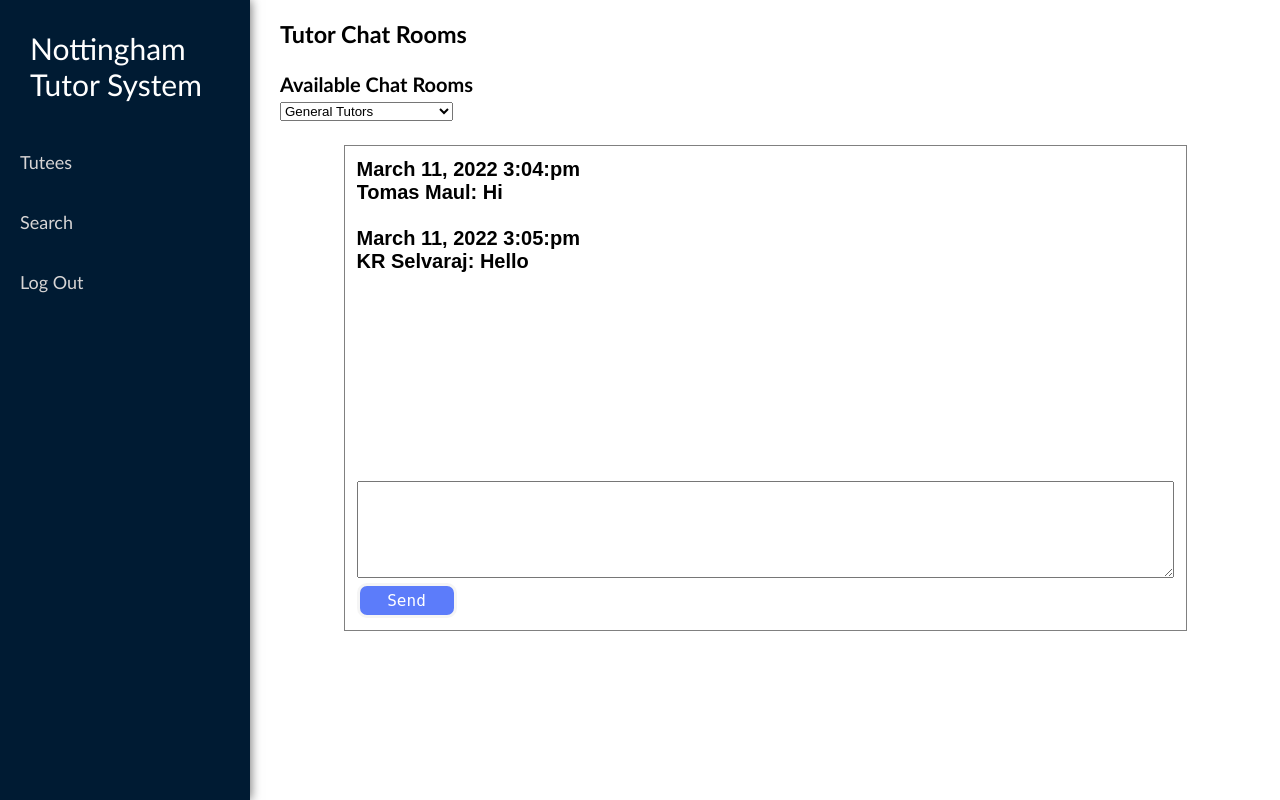
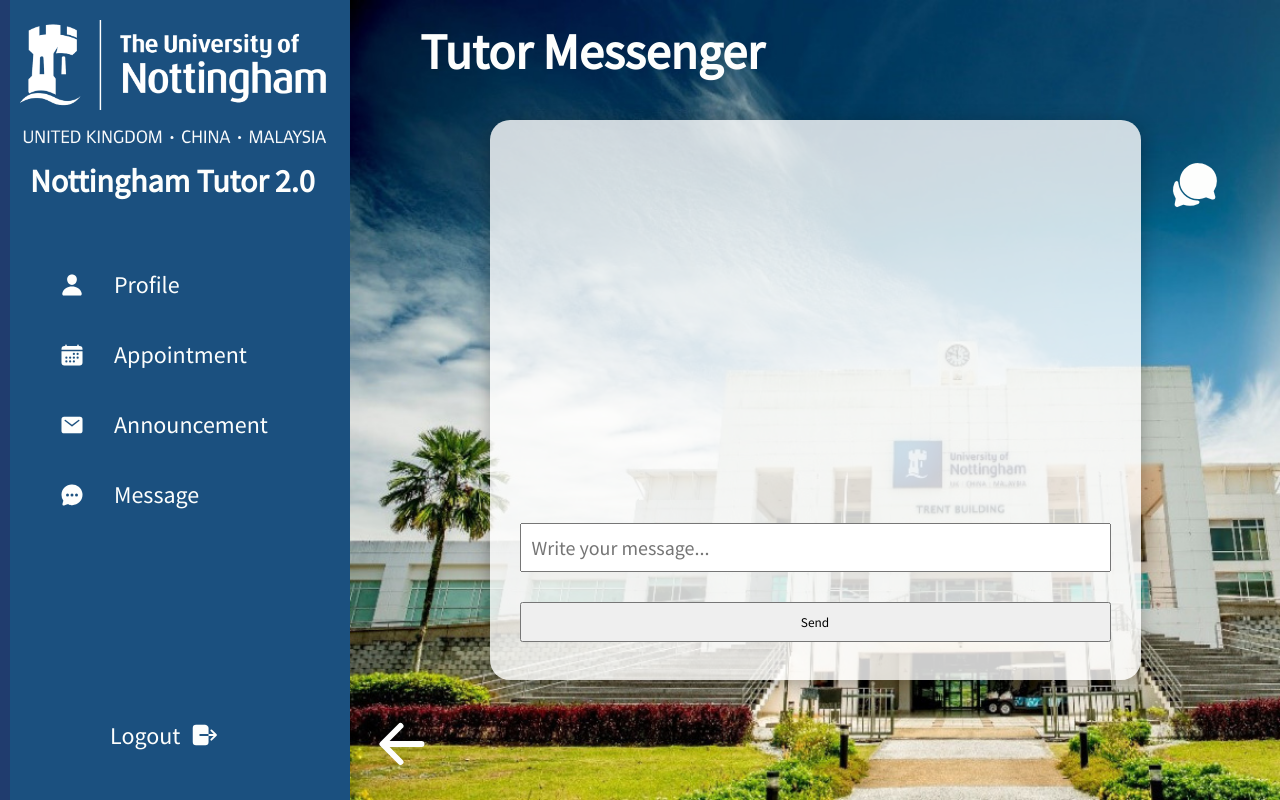
Before and after one commit to yenxuan1381/personal-tutoring-system, a PHP site: page /Chatroom.php in a window 1280 px wide. Run offline with PHP 8.4, Linux system fonts and the light colour scheme; the visitor is signed in with stand-in values (Sample User, id 1); data comes from the database, SQL or seed files in the repository; data that the repository does not hold is empty.

Commit message:
Update Chat UI and New Database

```diff
--- a/Codes/Chatroom.php
+++ b/Codes/Chatroom.php
@@ -1,11 +1,24 @@
+<?php
+	session_start();
+
+	include_once('Connection.php');
+
+	// If haven't login, then change to login page
+	if((!(isset($_SESSION['userid']))) or ($_SESSION['category'] != "Tutor"))
+	{
+		header("Location:Loginpage.php");
+	}
+?>
+
 <!DOCTYPE html>
-<html>
-
+<html lang="en">
     <head>
-    <link rel="stylesheet" href="default.css">
-    <link rel="stylesheet" href="ChatRoom.css">
+        <meta name="viewport" content="width=device-width, initial-scale=1.0">
+        <title>Nottingham Tutor 2.0</title>
         <!-- Add jquery to get response from user -->
         <script src="https://code.jquery.com/jquery-3.6.0.js" integrity="sha256-H+K7U5CnXl1h5ywQfKtSj8PCmoN9aaq30gDh27Xc0jk=" crossorigin="anonymous"></script>
+        <link rel="stylesheet" type="text/css" href="style.css">
+        <link rel="stylesheet" type="text/css" href="tutorchat.css">
         <script type="text/javascript">
 
         $(document).ready(function() { //using send button
@@ -51,56 +64,86 @@
             });
         }
     </script>
-    <title> Tutor Messenger </title>
     </head>
+    <body>
+        <aside>
+            <div class="header">
+                <div class="logo">
+                    <img src="./image/logo1.png" alt="" >
+                    <span class="title">Nottingham Tutor 2.0</span>
+                </div>
+                <div class="hidden">
+                    <img src="./image/icon.png" alt="">
+                </div>
+            </div>
+            <div class="menu">
+                <ul>
+                    <li>
+                        <a href="#">
+                            <ion-icon name="person"></ion-icon>
+                            <span class="title">Profile</span>
+                        </a>
+                    </li>
+                    <li>
+                        <a href="#">
+                            <ion-icon name="calendar"></ion-icon>
+                            <span class="title">Appointment</span>
+                        </a>
+                    </li>
+                    <li>
+                        <a href="Announcement.php">
+                            <ion-icon name="mail"></ion-icon>
+                            <span class="title">Announcement</span>
+                        </a>
+                    </li>
+                    <li>
+                        <a href="Chatroom.php">
+                            <ion-icon name="chatbubble-ellipses"></ion-icon>
+                            <span class="title">Message</span>
+                        </a>
+                    </li>
+                </ul>
+            </div>
+            <div class="logout">
+                <a href="#">
+                    <span class="title">Logout</span>
+                    <ion-icon name="log-out"></ion-icon>
+                </a>
+            </div>
+        </aside>
+        <main>
+            <div class="background">
+                <div class="background-image"></div>
+                <div class="title-container">
+                    <span class="title">Tutor Messenger</span>
+                </div>
+                <div class="content-container">
+                    <form class="form">
+                        <div id="result"></div>
 
-<body>
-    <!-- Start Menu -->
-    <div class="nav-btn">Menu</div>
-    <div class="container">
-        <div class="sidebar">
-
-            <nav>
-                <a href="#">Nottingham <span>Tutor System</span></a>
-                <ul>
-                    <li><a href="tutorpage.php">Tutees</a></li>
-                    <li><a href="Search.php">Search</a></li>
-                    <li><a href="Loginpage.php">Log Out</a></li>
-                </ul>
-
-            </nav>
-        </div>
-
-        <!-- End Menu -->
-        <!-- Star of Chat Room -->
-        <div class="main-content">
-            <h3><b>Tutor Chat Rooms</b></h3><br>
-            <b>Available Chat Rooms<b><br>
-                    <select name="selectroom" onchange="location = this.value;">
-                        <option value="#">General Tutors</option>
-                        <option value="#">Computer Science Tutors</option>
-                    </select>
-                    <br><br>
-                    <table id="chat_room">
-
-                        <tr>
-                            <td>
-                                <div id="result" style="overflow-y:scroll; height:300px; width: 720px;"></div>
-                                <form class="form">
-                                    <!--<input type="text" id="msg">--><br />
-                                    <textarea id="msg" rows="5" cols="80" style="font-size: 12pt"></textarea><br />
+                        <input type="text" id="msg" name="title" placeholder="Write your message..."><br></br>
                         <input type="hidden" value="<?php echo $row['chat_room_id']; ?>" id= 1>
                         <button type="button" id="send_msg">Send</button>
                     </form>
-                            </td>
-                        </tr>
-
-                    </table>
 
                 </div>
+                <div class="dropdown">
+                    <ion-icon name="chatbubbles"></ion-icon>
+                    <div class="dropdown-content">
+                    <select name="selectroom" onchange="location = this.value;">
+                        <option value="#">General Tutors</option>
+                        <option value="CSChatRoom.php">Computer Science Tutors</option>
+                    </select>
                     </div>
-    <!-- End of Chat room -->
-
+                </div>
+                <div class="back-button">
+                    <a href="announcement.php">
+                        <ion-icon name="arrow-back"></ion-icon>
+                    </a>
+                </div>
+            </div>
+        </main>
+    <script type="module" src="https://unpkg.com/ionicons@5.5.2/dist/ionicons/ionicons.esm.js"></script>
+    <script nomodule src="https://unpkg.com/ionicons@5.5.2/dist/ionicons/ionicons.js"></script>
     </body>
-
 </html>
--- /dev/null
+++ b/Codes/tutorchat.css
@@ -0,0 +1,164 @@
+.background
+{
+    position: absolute;
+    width: 100%;
+    height: 100%;
+
+}
+
+.background-image
+{
+    position: fixed;
+    width: calc(100% - 350px);
+    height: 100%;
+    background-image: url(image/background2.jpeg);
+    background-repeat: no-repeat;
+    background-size: cover;
+}
+
+#student{
+	font-size:30px;
+    width:770px;
+	height:50px;
+}
+
+#start{
+	font-size:30px;
+    width:770px;
+	height:50px;
+}
+
+#end{
+	font-size:30px;
+    width:770px;
+	height:50px;
+}
+
+.title-container
+{
+    position: absolute;
+    width: 100%;
+    padding: 20px 70px;
+}
+
+.title-container .title
+{
+    font-size: 50px;
+    color: var(--white);
+    font-weight: bold;
+    height: 10%;
+}
+
+.content-container
+{
+    position: absolute;
+    width: 70%;
+    height: 70%;
+    left: 15%;
+    top: 15%;
+    background: rgba(255,255,255,.8);
+    border-radius: 20px;
+    box-shadow: 0 5px 20px rgba(0, 0, 0, .3);
+    padding: 30px;
+}
+.content-container form
+{
+    position: absolute;
+    width: calc(100% - 60px);
+    height: 70%;
+}
+.content-container label
+{
+    font-size: 2rem;
+}
+.content-container input[type=text]
+{
+    width: 100%;
+    padding: 10px;
+    font-size: 20px;
+    margin-top: 10px;
+
+}
+
+#result
+{
+    height: 90%;
+    overflow-y:scroll;
+    width: 100%;
+    padding: 10px;
+    margin-top: 10px;
+    resize: none;
+    font-size: 1.4rem;
+}
+
+
+#send_msg {
+    /* style for send button */
+    position: absolute;
+    right: 0px;
+    bottom: -100px;
+    width: 100%;
+    height: 40px;
+
+  }
+
+.dropdown
+{
+    position: absolute;
+    display: inline-block;
+    top: 20%;
+    right: 60px;
+}
+
+.dropdown ion-icon
+{
+    font-size: 50px;
+    color: var(--white);
+    display: inline-block;
+}
+
+.dropdown-content
+{
+    display: none;
+    position: absolute;
+    top: calc(15% + 30px);
+    right: 0px;
+    width: 200px;
+    max-height: 400px;
+    background: rgba(255,255,255,.8);
+    border-radius: 20px;
+    box-shadow: 0 5px 20px rgba(0, 0, 0, .3);
+    z-index: 1;
+    padding: 10px 10px;
+}
+
+.dropdown ion-icon:hover
+{
+    color: var(--blue3);
+}
+
+.dropdown:hover .dropdown-content
+{
+    display: block;
+}
+
+.back-button
+{
+    position: absolute;
+    bottom: 20px;
+    left: 20px;
+    width: 20%;
+}
+
+.back-button ion-icon
+{
+    color: var(--white);
+    font-size: 4rem;
+
+}
+
+@media only screen and (max-width: 1200px){
+    .background-image{
+        width: calc(100% - 100px);
+    }
+}
```
Also changed, not shown: Codes/CSChatroom.php (added, +149 -0 lines), Codes/SendCSchat.php (added, +35 -0 lines), csv_db 15.sql. Lines whose indentation alone changed are shown as unchanged.
